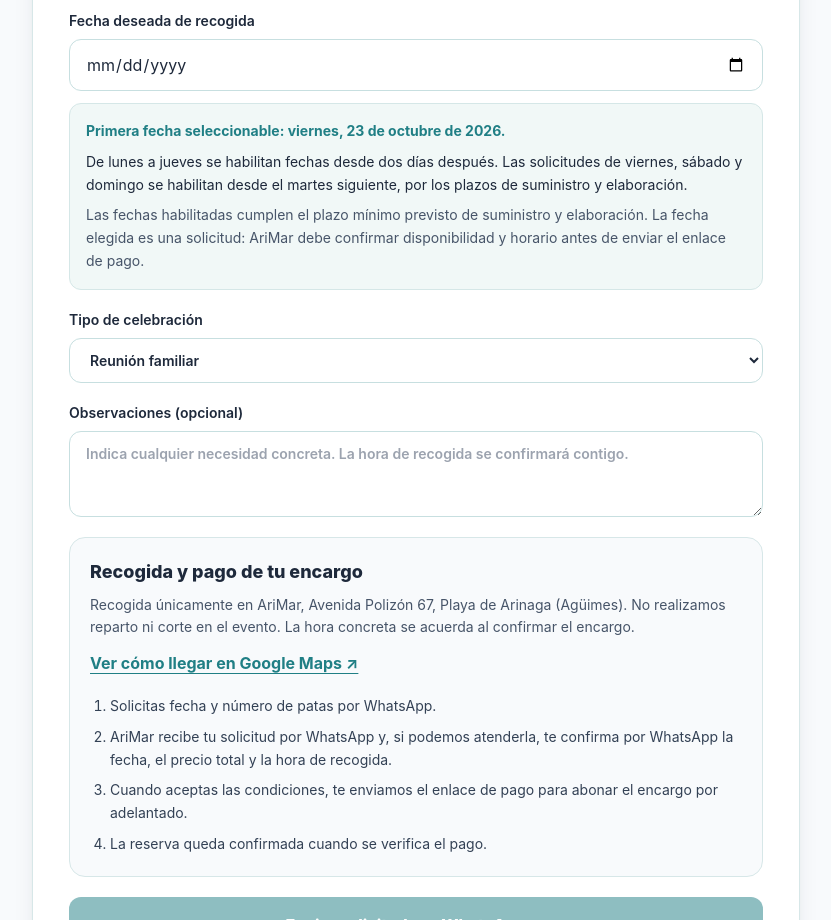
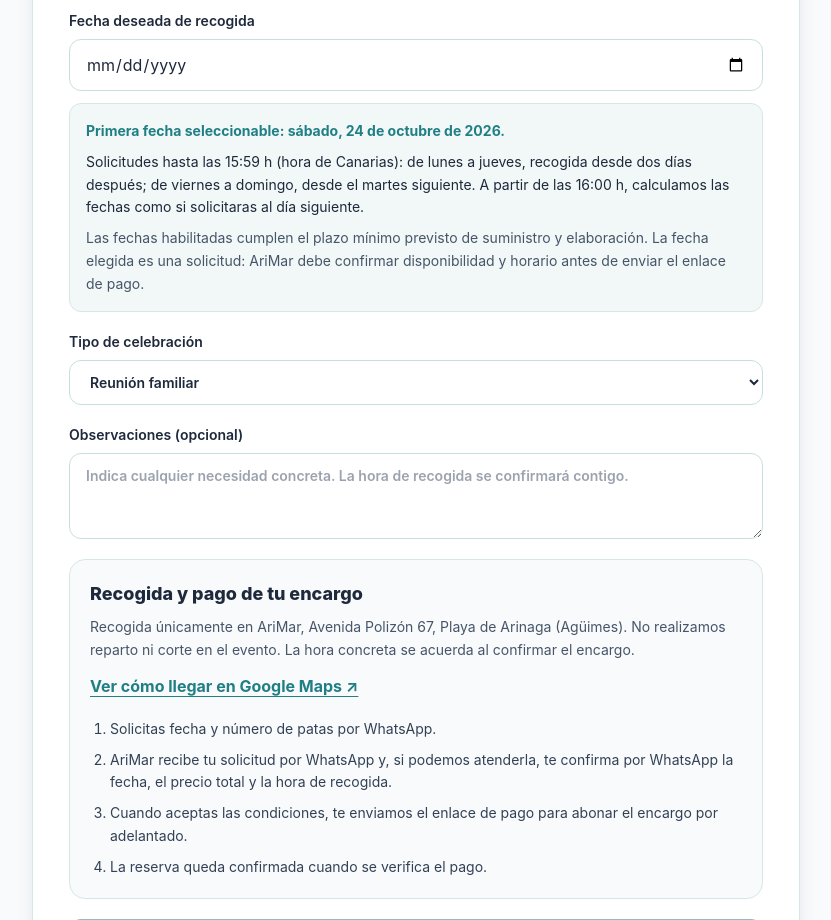
Before and after one commit to talaverilla85/ArimarWeb, a Next.js app: page /pata-asada-gran-canaria in a window 1280 px wide. Shown: the part 4600-5520 px from the top of the page, without its empty margins (224-1055 px from the left). Built offline with nearby package versions, Linux system fonts and the light colour scheme.

Commit message:
Apply 16:00 Canary Islands order cutoff to dynamic pata booking calendar

```diff
--- a/app/pata-asada-gran-canaria/SolicitarPata.tsx
+++ b/app/pata-asada-gran-canaria/SolicitarPata.tsx
@@ -3,16 +3,28 @@
 import { useEffect, useRef, useState, type FormEvent } from 'react'
 import { getWhatsAppUrl, siteConfig } from '@/lib/siteConfig'
 
-/** Fechas calculadas con el calendario de Canarias, no con la zona horaria del visitante. */
-function fechaHoyCanarias(): string {
+/**
+ * El día operativo de encargos se calcula en Canarias, independientemente
+ * de la zona horaria del visitante. Desde las 16:00:00 h de Canarias,
+ * se considera que la solicitud se presenta al día siguiente.
+ */
+function diaOperativoCanarias(): string {
   const parts = new Intl.DateTimeFormat('en-GB', {
     timeZone: 'Atlantic/Canary',
+    hourCycle: 'h23',
     year: 'numeric',
     month: '2-digit',
     day: '2-digit',
+    hour: '2-digit',
+    minute: '2-digit',
   }).formatToParts(new Date())
   const part = (type: string) => parts.find((p) => p.type === type)?.value ?? ''
-  return [part('year'), part('month'), part('day')].join('-')
+  const fechaCanarias = [part('year'), part('month'), part('day')].join('-')
+  if (Number(part('hour')) < 16) return fechaCanarias
+
+  const siguiente = new Date(fechaCanarias + 'T12:00:00Z')
+  siguiente.setUTCDate(siguiente.getUTCDate() + 1)
+  return siguiente.toISOString().slice(0, 10)
 }
 
 /**
@@ -39,7 +51,7 @@ function fechaLegible(value: string): string {
 }
 
 export default function SolicitarPata() {
-  const [hoy, setHoy] = useState(fechaHoyCanarias)
+  const [diaOperativo, setDiaOperativo] = useState(diaOperativoCanarias)
   const [nombre, setNombre] = useState('')
   const [fecha, setFecha] = useState('')
   const [unidades, setUnidades] = useState('1')
@@ -49,20 +61,20 @@ export default function SolicitarPata() {
   const dateInput = useRef<HTMLInputElement>(null)
 
   useEffect(() => {
-    const actualizar = () => setHoy(fechaHoyCanarias())
+    const actualizar = () => setDiaOperativo(diaOperativoCanarias())
     actualizar()
-    const interval = window.setInterval(actualizar, 60_000)
+    const interval = window.setInterval(actualizar, 1_000)
     return () => window.clearInterval(interval)
   }, [])
 
-  const primerDia = primeraFechaRecogida(hoy)
+  const primerDia = primeraFechaRecogida(diaOperativo)
   const diaValido = !!fecha && fecha >= primerDia
   const unidadesNumero = Number(unidades)
   const unidadesValidas = Number.isSafeInteger(unidadesNumero) && unidadesNumero >= 1
 
   function enviar(e: FormEvent<HTMLFormElement>) {
     e.preventDefault()
-    const fechaMinimaActual = primeraFechaRecogida(fechaHoyCanarias())
+    const fechaMinimaActual = primeraFechaRecogida(diaOperativoCanarias())
     if (!fecha || fecha < fechaMinimaActual) {
       setErrorFecha('Esa fecha ya no admite solicitudes. Elige una de las fechas habilitadas.')
       setFecha('')
@@ -126,7 +138,7 @@ export default function SolicitarPata() {
           />
           <div id="pata-fecha-ayuda" className="mt-3 rounded-xl border border-[#D5E7E7] bg-[#F1F8F7] p-4 text-sm leading-relaxed text-[#1E293B]">
             <p className="font-bold text-[#207F85]">Primera fecha seleccionable: {fechaLegible(primerDia)}.</p>
-            <p className="mt-2">De lunes a jueves se habilitan fechas desde dos días después. Las solicitudes de viernes, sábado y domingo se habilitan desde el martes siguiente, por los plazos de suministro y elaboración.</p>
+            <p className="mt-2">Solicitudes hasta las 15:59 h (hora de Canarias): de lunes a jueves, recogida desde dos días después; de viernes a domingo, desde el martes siguiente. A partir de las 16:00 h, calculamos las fechas como si solicitaras al día siguiente.</p>
             <p className="mt-2 text-slate-600">Las fechas habilitadas cumplen el plazo mínimo previsto de suministro y elaboración. La fecha elegida es una solicitud: AriMar debe confirmar disponibilidad y horario antes de enviar el enlace de pago.</p>
           </div>
           {errorFecha && <p className="mt-2 text-sm font-semibold text-red-700" role="alert">{errorFecha}</p>}
```
